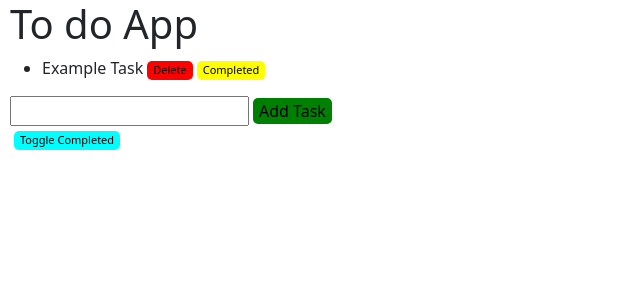
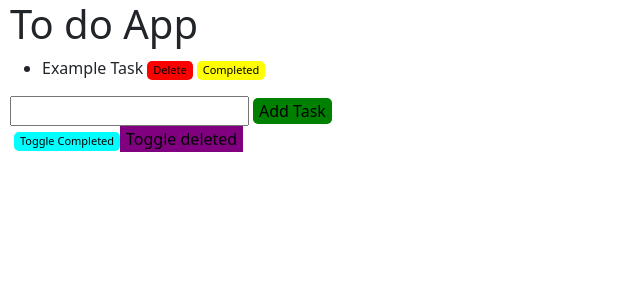
Before and after one commit to lawal-mj/react-todo-app, a React (Create React App) app: page / in a window 1280 px wide. Shown: the top 300 px of the page, without its empty margins (0-640 px from the left). Built offline with nearby package versions, Linux system fonts and the light colour scheme.

Commit message:
add toggle deleted task function

```diff
--- a/public/styles.css
+++ b/public/styles.css
@@ -31,3 +31,7 @@ button {
     background-color: aqua;
 
 }
+
+.button--toggle--deleted {
+    background-color: purple;
+}
--- a/src/App.js
+++ b/src/App.js
@@ -1,13 +1,17 @@
-import { useEffect, useState } from "react";
+import { useState } from "react";
 // components
 import OngoingTask from "./components/OngoingTask";
 import Input from "./components/Input";
 import Header from "./components/Header";
 import CompletedTask from "./components/CompletedTask";
 import ToggleCompletedButton from "./components/ToggleCompletedButton";
+import ToggleDeletedButton from "./components/ToggleDeletedButton";
+
+import DeletedTask from "./components/DeletedTask";
 
 export default function App() {
   const [toggleCompleted, setToggleCompleted] = useState(false);
+  const [toggleDeleted, setToggleDeleted] = useState(false);
 
   // maintains the state of the input box
   const [inputBoxValue, setinputBoxValue] = useState("");
@@ -21,6 +25,7 @@ export default function App() {
   ]);
 
   const [completedList, setCompletedList] = useState([]);
+  const [deletedList, setDeletedList] = useState([]);
 
   // maps over our task data and passes it into the components
   const taskList = inputData.map((item) => {
@@ -47,17 +52,27 @@ export default function App() {
     return <CompletedTask task={item.task} key={item.id} />;
   });
 
+  // maps completed tasks to the list
+  const deletedTaskList = deletedList.map((item) => {
+    return <DeletedTask task={item.task} key={item.id} />;
+  });
+
   // the function will take in id as a parameter and call it from the child component
   function deleteTasks(id) {
     let newdata = [];
+    let tempDelete = [...deletedList];
     for (let i = 0; i < inputData.length; i++) {
       if (id === inputData[i].id) {
+        tempDelete.push(inputData[i]);
+        setDeletedList(tempDelete);
       } else {
         newdata.push(inputData[i]);
       }
     }
     setInputData(newdata);
   }
+
+  console.log(deletedList);
 
   // adds task to the task list and somehow dosent work without the spread operator
   function AddTask() {
@@ -75,6 +90,11 @@ export default function App() {
   // toggles the button that displays the completed tasks
   function toggleCompletedTaskView() {
     setToggleCompleted(!toggleCompleted);
+  }
+
+  // toggles the button that displays the deleted tasks
+  function toggleDeletedTaskView() {
+    setToggleDeleted(!toggleDeleted);
   }
 
   // consistently updates the input data as the user changes it
@@ -107,7 +127,21 @@ export default function App() {
         handleKeyPress={enterKeyPress}
       />
       <ToggleCompletedButton toggle={toggleCompletedTaskView} />
+      <ToggleDeletedButton toggle={toggleDeletedTaskView} />
       {toggleCompleted && completedTaskList}
+      {toggleDeleted && deletedTaskList}
     </div>
   );
 }
+
+// function deleteTasks(id) {
+//   let newdata = [];
+//   for (let i = 0; i < inputData.length; i++) {
+//     if (id === inputData[i].id) {
+//       inputData[i];
+//     } else {
+//       newdata.push(inputData[i]);
+//     }
+//   }
+//   setInputData(newdata);
+// }
--- /dev/null
+++ b/src/components/DeletedTask.js
@@ -0,0 +1,7 @@
+export default function DeletedTask(props) {
+    return (
+      <ul>
+        <li>{props.task}</li>
+      </ul>
+    );
+  }
--- /dev/null
+++ b/src/components/ToggleDeletedButton.js
@@ -0,0 +1,7 @@
+export default function ToggleDeletedButton(props){
+    return(
+        <button onClick={props.toggle} className="button--toggle--deleted">
+                Toggle deleted
+        </button>
+    )
+}
```
